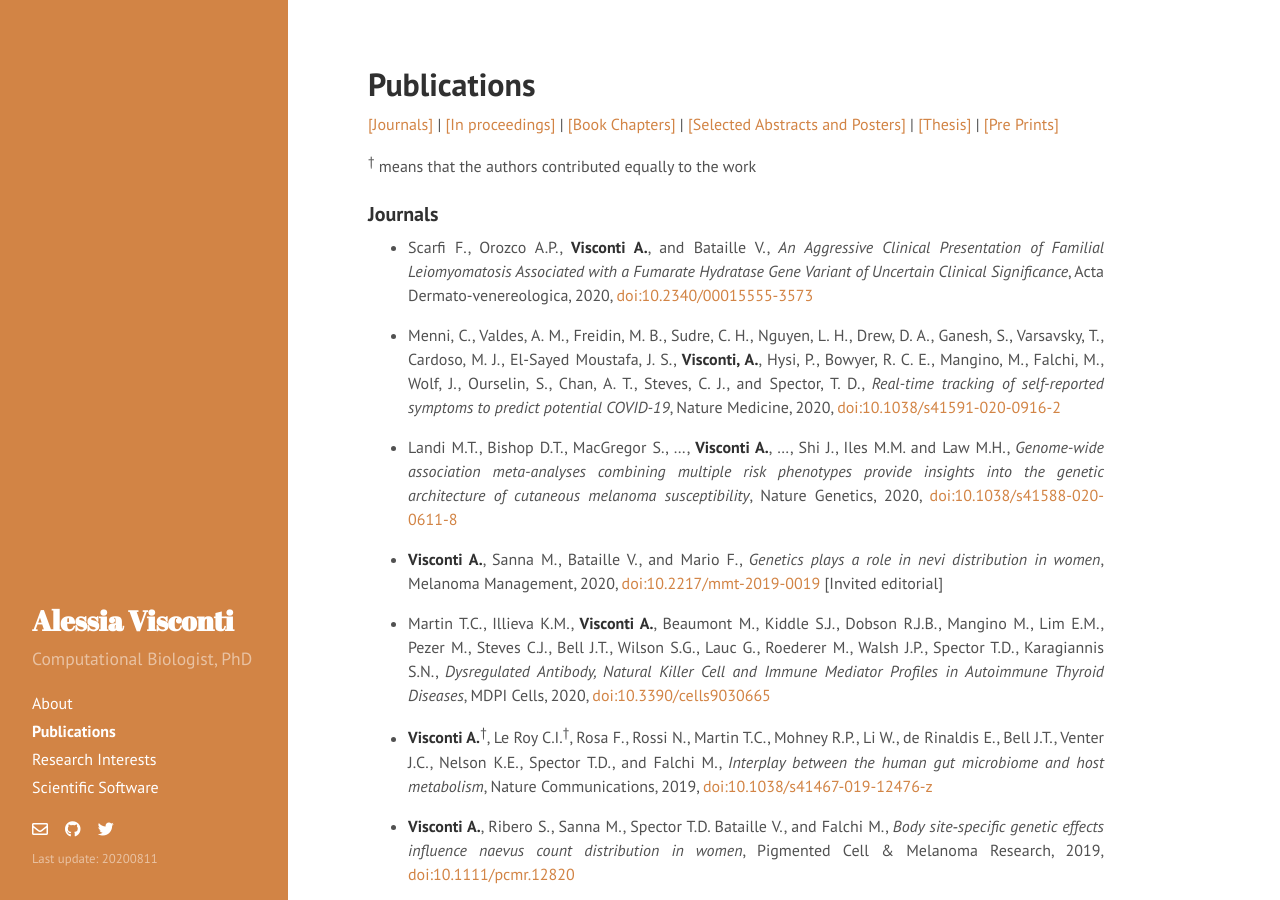
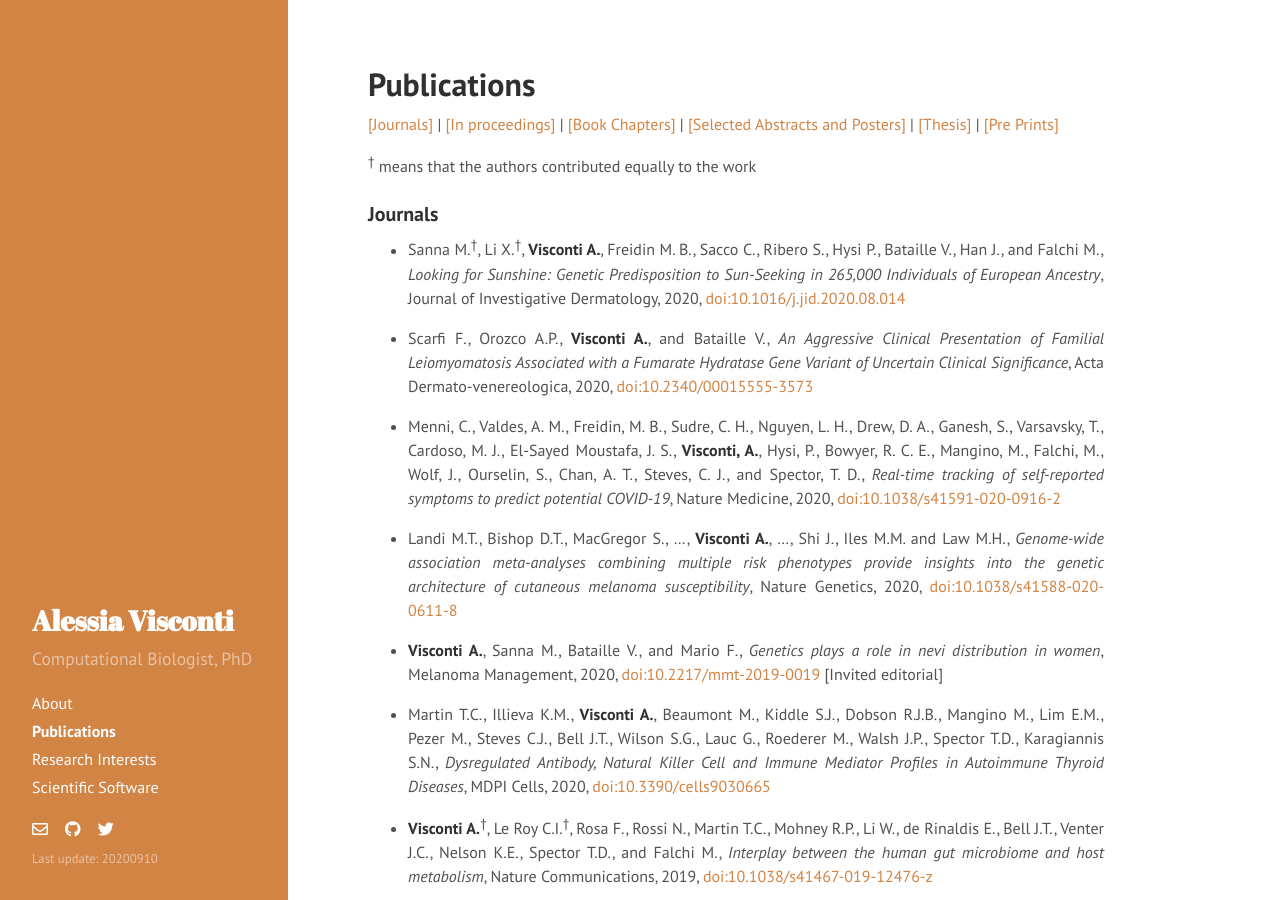
Before and after one commit to alesssia/alesssia.github.io, a Jekyll site: the page built from publications.md, in a window 1280 px wide and 900 px high. Built offline with Jekyll 4.4.1, drawn with Linux system fonts in a browser that asks for light colours; nearby versions of some CDN libraries; a style sheet for code colours, icons or effects is not loaded.

Commit message:
Added JID to publications. Detailed Carpentries courses.

```diff
--- a/_config.yml
+++ b/_config.yml
@@ -11,7 +11,7 @@ tagline:     ''
 description: 'Computational Biologist, PhD'
 url:         http://alesssia.github.io/
 baseurl:     /
-lastmod:    '20200811'
+lastmod:    '20200910'
 
 author:
   name:      'Alessia Visconti'
--- a/publications.md
+++ b/publications.md
@@ -14,6 +14,8 @@ title: Publications
 <sup>†</sup> means that the authors contributed equally to the work
 
 ###  Journals
+
+- Sanna M.<sup>†</sup>, Li X.<sup>†</sup>, **Visconti A.**, Freidin M. B., Sacco C., Ribero S., Hysi P., Bataille V., Han J., and Falchi M., *Looking for Sunshine: Genetic Predisposition to Sun-Seeking in 265,000 Individuals of European Ancestry*, Journal of Investigative Dermatology, 2020, [doi:10.1016/j.jid.2020.08.014](https://www.jidonline.org/article/S0022-202X(20)32049-2/fulltext)
 
 - Scarfi F., Orozco A.P., **Visconti A.**, and Bataille V., *An Aggressive Clinical Presentation of Familial Leiomyomatosis Associated with a Fumarate Hydratase Gene Variant of Uncertain Clinical Significance*, Acta Dermato-venereologica, 2020, [doi:10.2340/00015555-3573](https://www.medicaljournals.se/acta/content/abstract/10.2340/00015555-3573)
 
```
Also changed, not shown: 2 other files.
